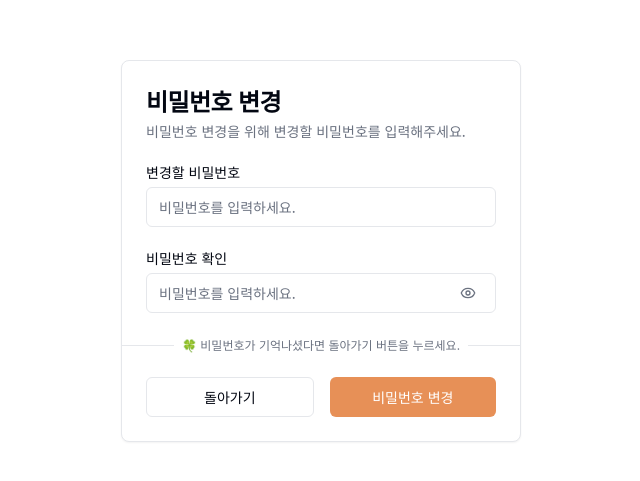
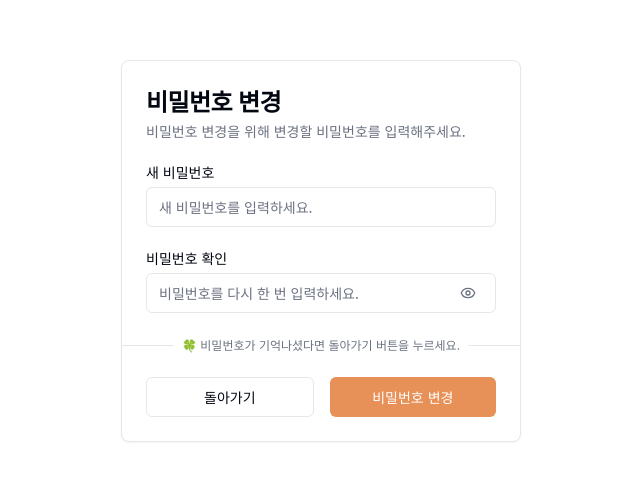
Before and after one commit to jiseungjun/SF_Next-renewal, a Next.js app: page /password-setting in a window 1280 px wide. Shown: the part 149-630 px from the top of the page, without its empty margins (319-959 px from the left). Built offline with nearby package versions, Linux system fonts and the light colour scheme; no server answers.

Commit message:
🔥[feat] 비밀번호 찾기 기능 추가

```diff
--- a/app/password-setting/page.tsx
+++ b/app/password-setting/page.tsx
@@ -6,21 +6,25 @@ import { toast } from "@/hooks/use-toast";
 /** UI 컴포넌트 */
 import { Button, Card, CardHeader, CardTitle, CardDescription, CardContent, CardFooter, Label, Input } from "@/components/ui";
 import { Eye, EyeOff } from "@/public/assets/icons";
+import { createClient } from "@/lib/supabase/client";
 
 function PasswordSettingPage() {
     const router = useRouter();
-    const [password, setPassword] = useState<string>("");
-    const [confirmPassword, setConfirmPassword] = useState<string>("");
+    const supabase = createClient();
+    /** 상태 값 */
+    const [password, setPassword] = useState<string>(""); // 새 비밀번호
+    const [confirmPassword, setConfirmPassword] = useState<string>(""); // 비밀번호 확인
     /** 비밀번호 보기 Toggle */
     const [showPassword, setShowPassword] = useState<boolean>(false);
     const togglePassword = () => setShowPassword((prevState) => !prevState);
 
-    const changePassword = () => {
+    /** 비밀번호 변경 */
+    const handleChangePassword = async () => {
         if (!password || !confirmPassword) {
             toast({
                 variant: "destructive",
                 title: "기입되지 않은 데이터(값)가 있습니다.",
-                description: "변경할 비밀번호와 비밀번화 확인은 필수 값입니다.",
+                description: "변경할 비밀번호와 비밀번호 확인은 필수 값입니다.",
             });
             return;
         }
@@ -29,17 +33,44 @@ function PasswordSettingPage() {
             toast({
                 variant: "destructive",
                 title: "비밀번호는 최소 8자 이상이어야 합니다.",
-                description: "우리의 정보는 소중하니까요! 보안에 신경쓰자구요!",
+                description: "우리의 정보는 소중하니까요! 보안에 신경써주세요!",
             });
-            return; // 비밀번호 길이가 8이하 일 경우, 추가 작업을 하지 않고 리턴
+            return;
         }
+
         if (password !== confirmPassword) {
             toast({
                 variant: "destructive",
                 title: "입력한 비밀번호가 일치하지 않습니다.",
-                description: "변경할 비밀번호와 비밀번호 확인란에 입력한 값이 일치한지 확인하세요.",
+                description: "새 비밀번호와 비밀번호 확인란에 입력한 값이 일치하는지 확인하세요!",
             });
             return;
+        }
+
+        /** 비밀번호 변경 로직 동작 */
+        try {
+            const { data, error } = await supabase.auth.updateUser({ password: password });
+
+            if (error) {
+                toast({
+                    variant: "destructive",
+                    title: "에러가 발생했습니다.",
+                    description: `Supabase 오류: ${error.message || "알 수 없는 오류"}`,
+                });
+            } else if (data && !error) {
+                toast({
+                    title: "비밀번호 변경을 완료하였습니다.",
+                });
+                router.push("/");
+            }
+        } catch (error) {
+            /** 네트워크 오류나 예기치 않은 에러를 잡기 위해 catch 구문 사용 */
+            console.error(error);
+            toast({
+                variant: "destructive",
+                title: "네트워크 오류",
+                description: "서버와 연결할 수 없습니다. 다시 시도해주세요!",
+            });
         }
     };
 
@@ -52,12 +83,12 @@ function PasswordSettingPage() {
                         <CardDescription>비밀번호 변경을 위해 변경할 비밀번호를 입력해주세요.</CardDescription>
                     </CardHeader>
                     <CardContent className="grid gap-6">
-                        <div className="relative grid gap-2">
-                            <Label htmlFor="password">변경할 비밀번호</Label>
+                        <div className="grid gap-2">
+                            <Label htmlFor="email">새 비밀번호</Label>
                             <Input
                                 id="password"
                                 type="password"
-                                placeholder="비밀번호를 입력하세요."
+                                placeholder="새 비밀번호를 입력하세요."
                                 required
                                 value={password}
                                 onChange={(event) => setPassword(event.target.value)}
@@ -68,7 +99,7 @@ function PasswordSettingPage() {
                             <Input
                                 id="password"
                                 type={showPassword ? "text" : "password"}
-                                placeholder="비밀번호를 입력하세요."
+                                placeholder="비밀번호를 다시 한 번 입력하세요."
                                 required
                                 value={confirmPassword}
                                 onChange={(event) => setConfirmPassword(event.target.value)}
@@ -97,7 +128,7 @@ function PasswordSettingPage() {
                             </Button>
                             <Button
                                 className="w-full text-white bg-[#E79057] hover:bg-[#E26F24] hover:ring-1 hover:ring-[#E26F24] hover:ring-offset-1 active:bg-[#D5753D] hover:shadow-lg"
-                                onClick={changePassword}
+                                onClick={handleChangePassword}
                             >
                                 비밀번호 변경
                             </Button>
--- a/components/common/popup/FindPassword.tsx
+++ b/components/common/popup/FindPassword.tsx
@@ -26,14 +26,14 @@ function FindPasswordPopup({ children }: Props) {
     const supabase = createClient();
     const [email, setEmail] = useState<string>("");
 
-    const handleResetPassword = async () => {
+    const handleSendConfirmEmail = async () => {
         try {
             await supabase.auth.resetPasswordForEmail(email, {
                 redirectTo: "http://localhost:3000/password-setting",
             });
             toast({
                 title: "비밀번호 초기화 이메일을 전송했습니다.",
-                description: "이메일 주소로 비밀번호 초기화 링크를 전송했습니다. 이메일을 확인하여 비밀번호를 변경하세요.",
+                description: "이메일 주소로 비밀번호 초기화 링크를 전송했으니, 이메일을 확인하여 비밀번호를 변경하세요!",
             });
         } catch (error) {
             /** 네트워크 오류나 예기치 않은 에러를 잡기 위해 catch 구문 사용 */
@@ -45,6 +45,7 @@ function FindPasswordPopup({ children }: Props) {
             });
         }
     };
+
     return (
         <AlertDialog>
             <AlertDialogTrigger asChild>{children}</AlertDialogTrigger>
@@ -66,7 +67,7 @@ function FindPasswordPopup({ children }: Props) {
                 </div>
                 <AlertDialogFooter>
                     <AlertDialogCancel>취소</AlertDialogCancel>
-                    <AlertDialogAction className="bg-green-600 hover:bg-green-600" onClick={handleResetPassword}>
+                    <AlertDialogAction className="bg-[#E79057] hover:bg-[#E79057]" onClick={handleSendConfirmEmail}>
                         전송
                     </AlertDialogAction>
                 </AlertDialogFooter>
```
